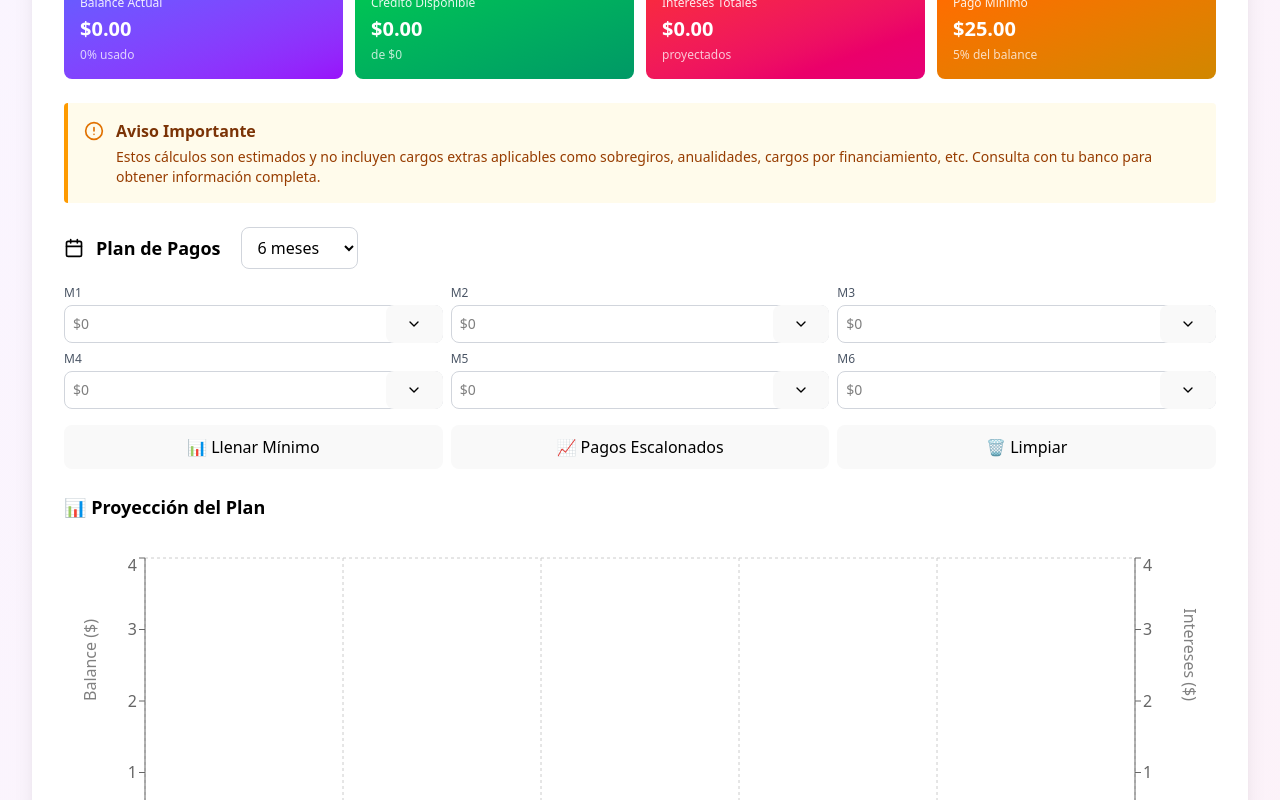
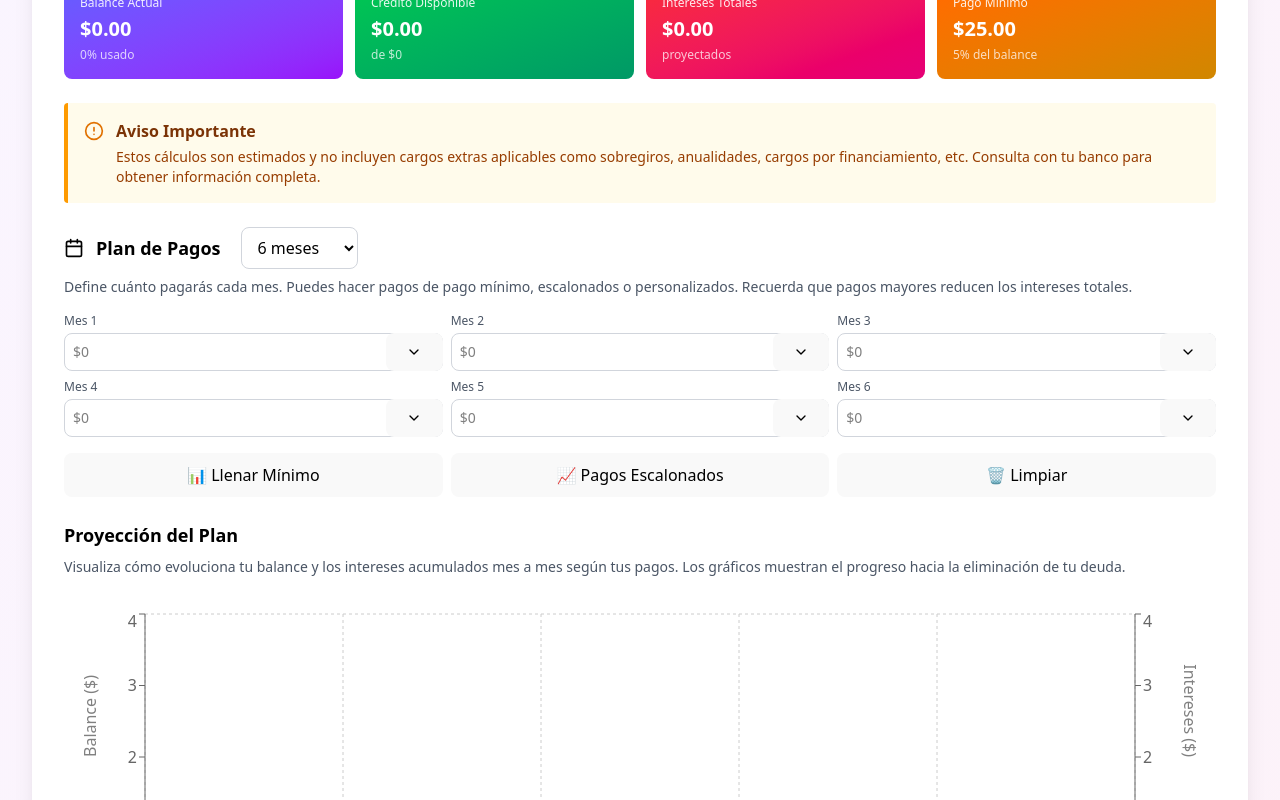
Before and after one commit to drfernandez1221-coder/planificador-financiero, a React (Vite) app: page / in a window 1280 px wide. Both pictures are taken after a click on the button "🚀 Comenzar Simulación". Shown: the part 189-989 px from the top of the page. Built offline with nearby package versions, Linux system fonts and the light colour scheme.

Commit message:
Esta perfecto

```diff
--- a/src/App.jsx
+++ b/src/App.jsx
@@ -476,7 +476,8 @@ export default function CreditCardPlanner() {
               </div>
             </div>
 
-            <div className="flex items-center gap-3 mb-4">
+            <div>
+              <div className="flex items-center gap-3 mb-2">
                 <Calendar className="w-5 h-5" />
                 <h3 className="font-semibold text-lg">Plan de Pagos</h3>
                 <select
@@ -492,11 +493,13 @@ export default function CreditCardPlanner() {
                   <option value="12">12 meses</option>
                 </select>
               </div>
+              <p className="text-sm text-gray-600 mb-4">Define cuánto pagarás cada mes. Puedes hacer pagos de pago mínimo, escalonados o personalizados. Recuerda que pagos mayores reducen los intereses totales.</p>
+            </div>
 
             <div className="mb-4" style={{display: 'grid', gridTemplateColumns: `repeat(${planMonths === 6 ? 3 : 6}, minmax(0, 1fr))`, gap: '0.5rem'}}>
               {paymentPlan.map((payment, index) => (
                 <div key={index} className="flex flex-col relative">
-                  <label className="text-xs font-medium text-gray-600 mb-1">M{index + 1}</label>
+                  <label className="text-xs font-medium text-gray-600 mb-1">Mes {index + 1}</label>
                   <div className="relative">
                     <input
                       type="number"
@@ -575,7 +578,10 @@ export default function CreditCardPlanner() {
           </div>
 
           <div className="mb-8">
-            <h3 className="font-semibold text-lg mb-4">📊 Proyección del Plan</h3>
+            <div className="mb-4">
+              <h3 className="font-semibold text-lg mb-2">Proyección del Plan</h3>
+              <p className="text-sm text-gray-600">Visualiza cómo evoluciona tu balance y los intereses acumulados mes a mes según tus pagos. Los gráficos muestran el progreso hacia la eliminación de tu deuda.</p>
+            </div>
 
             {planProjection[planMonths - 1]?.balance > 0 && (
               <div className="bg-red-50 border-l-4 border-red-500 p-4 mb-4 rounded">
@@ -643,24 +649,18 @@ export default function CreditCardPlanner() {
                   <Line yAxisId="right" type="monotone" dataKey="totalInterest" stroke="#ef4444" strokeWidth={2} name="Intereses Acumulados" />
                 </LineChart>
               </ResponsiveContainer>
-
-              <div className="flex justify-around mt-4 px-4 flex-wrap gap-2">
-                {planProjection.slice(0, 12).map((data, index) => (
-                  <div key={index} className="text-center">
-                    <div className="text-2xl">{data.emoji}</div>
-                    <div className="text-xs text-gray-500">M{data.month}</div>
-                  </div>
-                ))}
-              </div>
             </div>
           </div>
 
           {balance > 0 && (
             <div className="mb-8">
-              <h3 className="font-semibold text-lg mb-4 flex items-center gap-2">
+              <div className="mb-4">
+                <h3 className="font-semibold text-lg mb-2 flex items-center gap-2">
                   <TrendingUp className="w-5 h-5" />
                   Proyecciones de Pago
                 </h3>
+                <p className="text-sm text-gray-600">Compara diferentes escenarios de pago: el pago mínimo, el recomendado o uno personalizado. Observa cuánto tiempo tardarás en saldar la deuda y cuántos intereses pagarás en cada caso.</p>
+              </div>
               <div className="grid grid-cols-1 md:grid-cols-2 gap-4">
                 <div className="border border-gray-200 rounded-lg p-4 bg-green-50">
                   <div className="font-medium mb-3">Pago Recomendado (Mínimo + 50%)</div>
```
Lines whose indentation alone changed are shown as unchanged.
